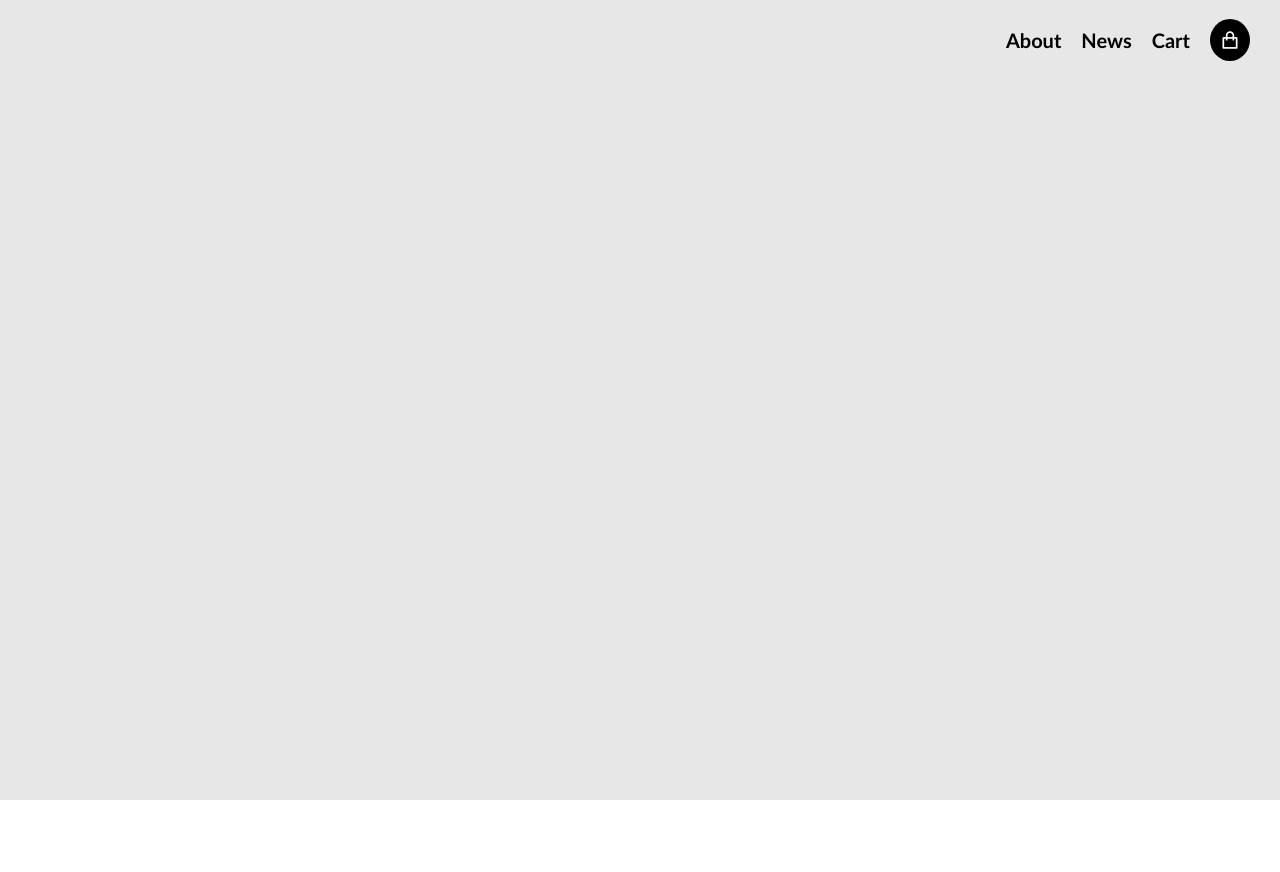
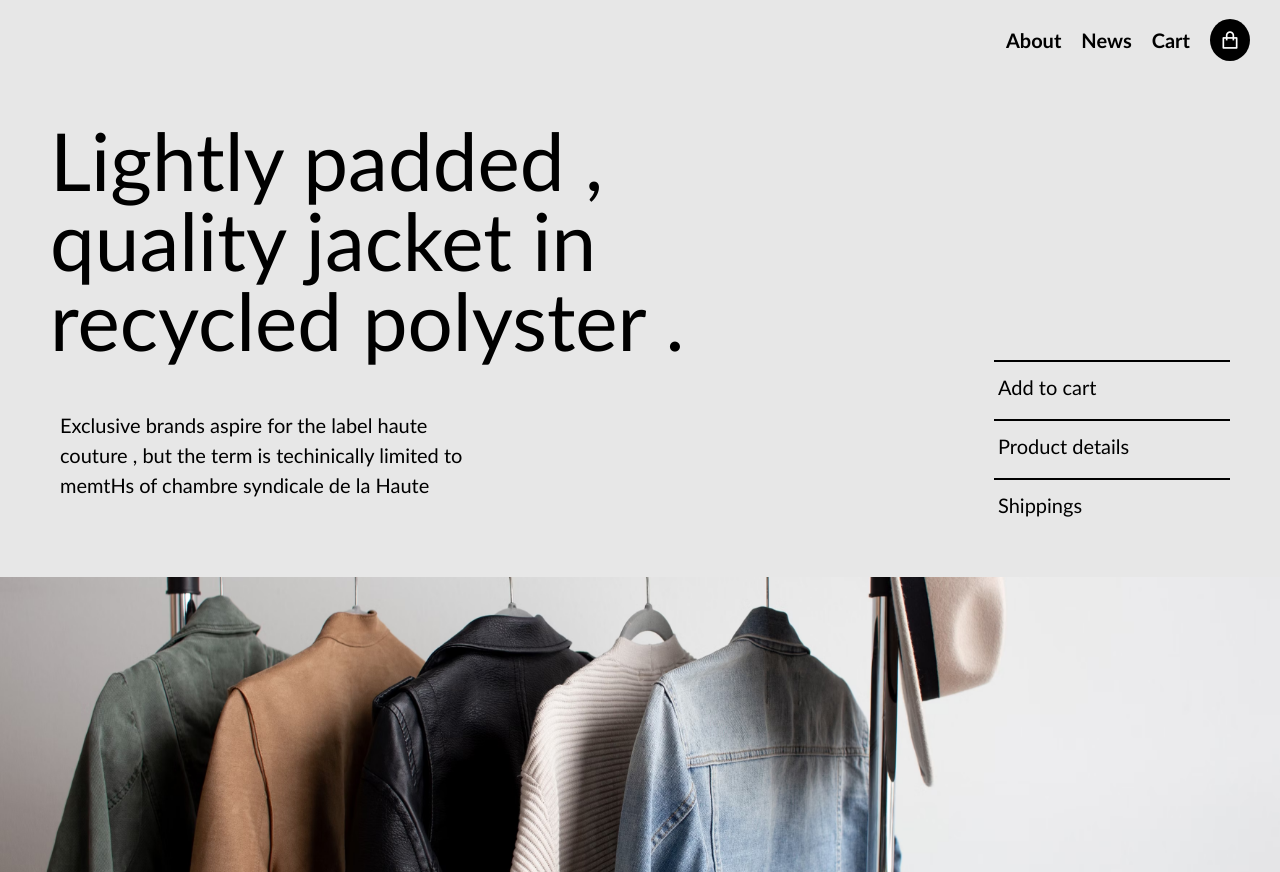
Before and after one commit to mahe-gi/polywear-landingpage, a plain HTML site: page index.html in a window 1280 px wide. Before the commit the page ends 800 px from the top, so only its background shows below. Drawn offline with nearby package versions, Linux system fonts and the light colour scheme.

Commit message:
landing page

```diff
--- a/index.html
+++ b/index.html
@@ -16,9 +16,41 @@
             <h4>News</h4>
             <h4>Cart</h4>
             <i class="ri-shopping-bag-line"></i>
-            </nav>
+        </div>
+        <div id="center">
+            <h1>
+                Lightly padded ,<br> quality jacket in <br>recycled polyster .
+            </h1>
+            <div id="center-in">
+                <div class="left">
+                    <p>Exclusive brands aspire for the label haute <br> couture , but the term is techinically limited
+                        to
+                        <br> memtHs of chambre syndicale de la Haute
+                    </p>
 
+                </div>
+                <div class="right">
+                    <div class="elem">
+                        <a href="">Add to cart</a>
+                        <i class="ri-arrow-right-up-line"></i>
+                    </div>
+                    <div class="elem">
+                        <a href="">Product details</a>
+                        <i class="ri-arrow-right-up-line"></i>
+                    </div>
+                    <div class="elem">
+                        <a href="">Shippings</a>
+                        <i class="ri-arrow-right-up-line"></i>
+                    </div>
+
+                </div>
+            </div>
         </div>
+        <div id="bottom">
+            <!-- <img src="./assets/model.avif" alt=""> -->
+        </div>
+
+
 </body>
 
 </html>
--- a/style.css
+++ b/style.css
@@ -2,7 +2,7 @@
   margin: 0;
   padding: 0;
   box-sizing: border-box;
-  font-family: "Gill Sans", Calibri, "Trebuchet MS", sans-serif;
+  font-family: "Gill Sans", "Gill Sans MT", Calibri, "Trebuchet MS", sans-serif;
 }
 
 html,
@@ -35,3 +35,59 @@ body {
   font-size: 20px;
   border-radius: 50%;
 }
+#center {
+  width: 100%;
+  padding: 40px 50px;
+}
+#center h1 {
+  font-size: 80px;
+  font-weight: 400;
+  line-height: 80px;
+}
+
+#center-in {
+  width: 100%;
+  display: flex;
+  justify-content: space-between;
+}
+.left p {
+  margin-top: 50px;
+  font-size: 20px;
+  line-height: 30px;
+  padding: 0px 0px 0px 10px;
+}
+.right {
+  width: 20%;
+}
+.elem {
+  padding: 13px 20px 20px 4px;
+  border-top: 2px solid black;
+}
+.elem a {
+  font-size: 20px;
+  text-decoration: none;
+  color: black;
+}
+.elem i {
+  margin-left: 10px;
+  font-size: 20px;
+  font-weight: 500;
+  opacity: 0;
+}
+.elem:hover i {
+  opacity: 1;
+}
+.elem:hover a {
+  text-decoration: underline;
+}
+.elem:hover {
+  background-color: rgb(219, 221, 233);
+}
+#bottom {
+  height: 36.9%;
+  width: 100%;
+  background-color: red;
+  background: url(./assets/model.avif);
+  background-size: cover;
+  background-position: center;
+}
```
Also changed, not shown: assets/model.avif (added).
